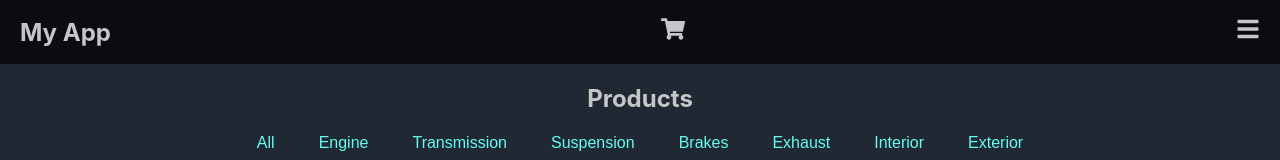
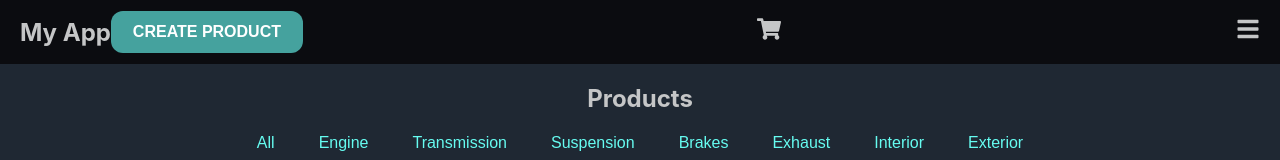
Before and after one commit to Skecchii/tbd-frontend, a React (Create React App) app: page / in a window 1280 px wide. Shown: the top 160 px of the page. Built offline with nearby package versions, Linux system fonts and the light colour scheme; no server answers.

Commit message:
refactor: moved create button from Products to Header

```diff
--- a/src/components/ui/Header.jsx
+++ b/src/components/ui/Header.jsx
@@ -27,11 +27,45 @@ const Logo = styled.h1`
         }
     }
 `;
+const CreateButtonContainer = styled.div`
+    display: flex;
+    justify-content: center;
+    align-items: center;
+`;
+const CreateButton = styled.button`
+    display: flex;
+    justify-content: center;
+    color: #fff;
+    width: 12rem;
+    background-color: #45a29e;
+    padding: 0.75rem 1.25rem;
+    border: none;
+    border-radius: 0.75rem;
+    font-size: 1rem;
+    font-weight: bold;
+    text-transform: uppercase;
+    transition: all 0.3s ease;
+
+    &:hover {
+        background-color: #66fcf1;
+        color: #0b0c10;
+    }
+
+    a {
+        text-decoration: none;
+        color: inherit;
+    }
+`;
 
 function Header() {
     return (
         <HeaderContainer>
             <Logo><Link to='/'>My App</Link></Logo>
+            <CreateButtonContainer>
+                <CreateButton>
+                    <Link to="/create">Create Product</Link>
+                </CreateButton>
+            </CreateButtonContainer>
             <SideNav />
         </HeaderContainer>
     );
```
